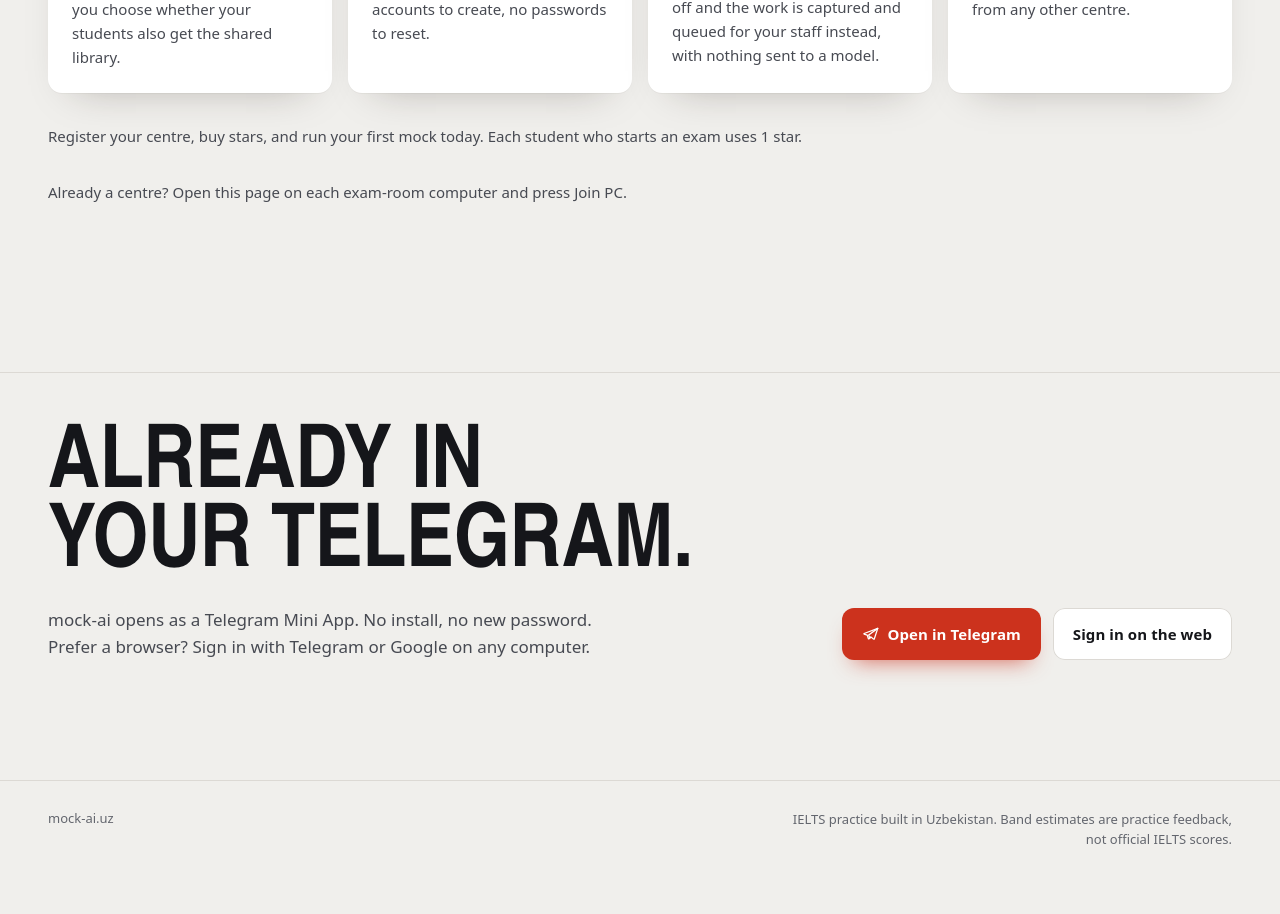
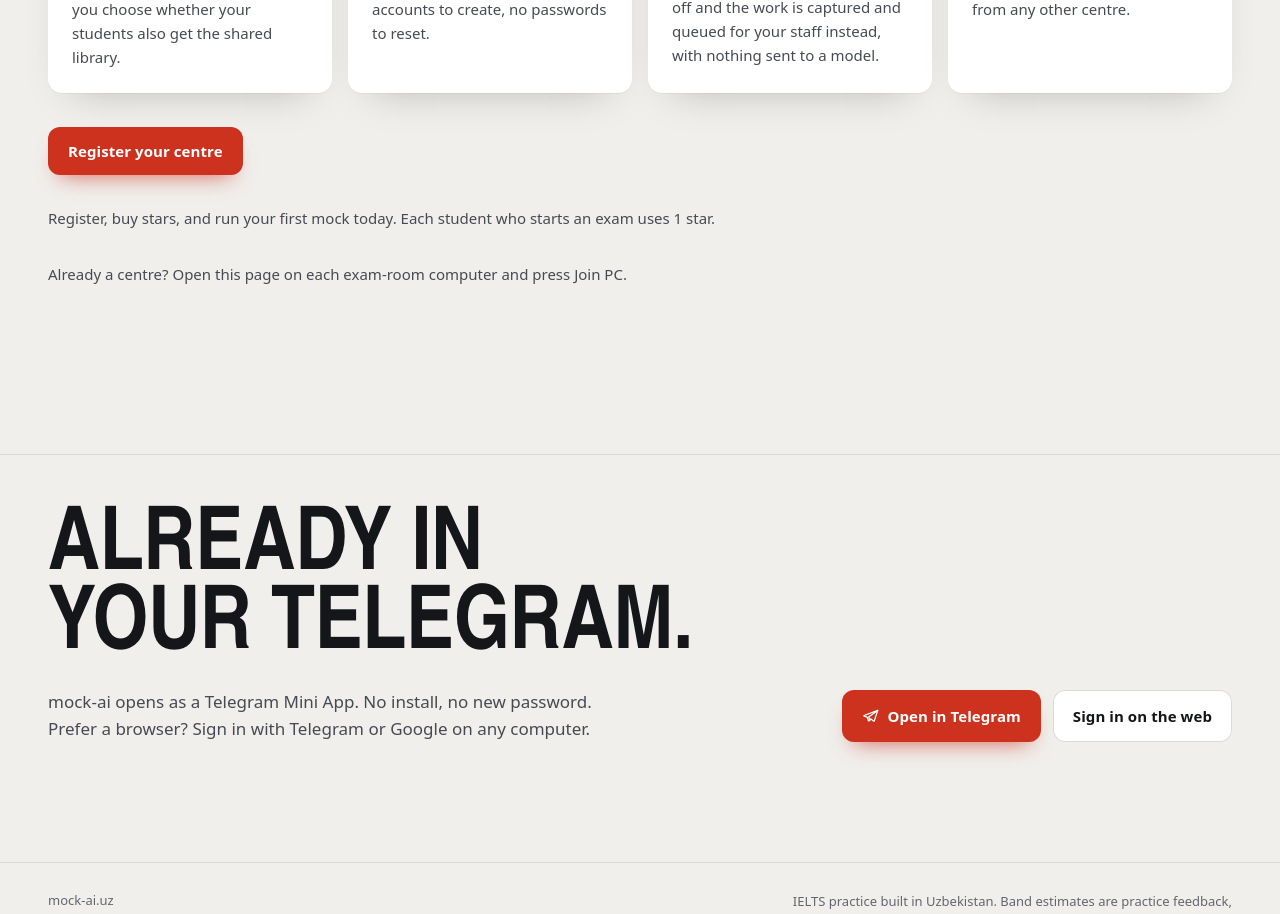
Before and after one commit to ruziba3vich/mock-ai-web, a React (Vite) app: page / in a window 1280 px wide. Shown: the part 2818-3732 px from the top of the page. Before the commit the page ends 3707 px from the top, so only its background shows below. Built offline with nearby package versions, Linux system fonts and the light colour scheme; no server answers.

Commit message:
feat(landing): make centre registration a button

```diff
--- a/src/LandingPage.tsx
+++ b/src/LandingPage.tsx
@@ -260,8 +260,11 @@ function Centres() {
             </li>
           ))}
         </ul>
+        <div className="landing-cta lp-in" style={stagger(5, 150, 90)}>
+          <a className="btn btn-primary" href={`https://panel.${window.location.host.replace(/^www\./, "")}/?register`}>Register your centre</a>
+        </div>
         <p className="lp-centre-contact lp-in" style={stagger(5, 150, 90)}>
-          <a href={`https://panel.${window.location.host.replace(/^www\./, "")}/?register`}>Register your centre</a>, buy stars, and run your first mock today. Each student who starts an exam uses 1 star.
+          Register, buy stars, and run your first mock today. Each student who starts an exam uses 1 star.
         </p>
         <p className="lp-centre-contact lp-in" style={stagger(6, 150, 90)}>
           Already a centre? Open this page on each exam-room computer and press <a href="/pc">Join PC</a>.
```
